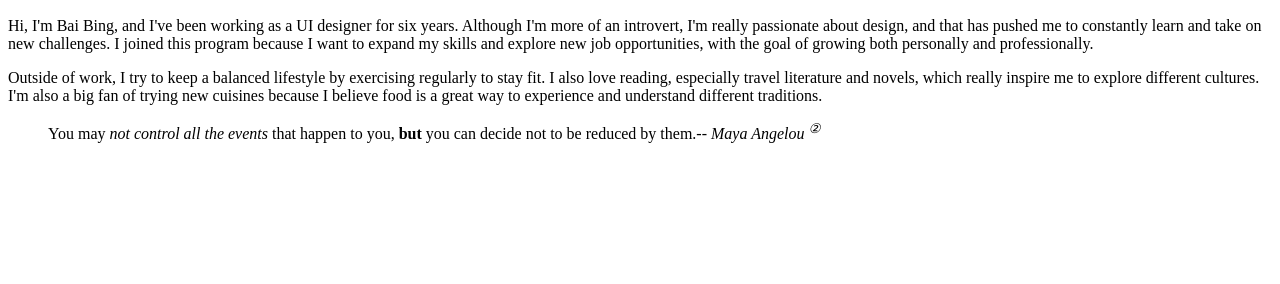
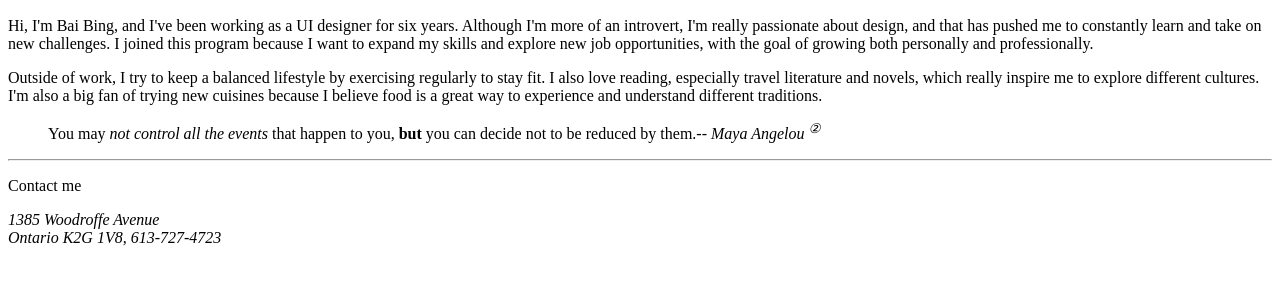
Before and after one commit to bai00038/bai00038.github.io, a plain HTML site: page html-assignment/index.html in a window 1280 px wide. Shown: the part 110-394 px from the top of the page. Drawn offline with Linux system fonts and the light colour scheme.

Commit message:
Add footer information

```diff
--- a/html-assignment/index.html
+++ b/html-assignment/index.html
@@ -23,7 +23,11 @@
     </main>
 
     <footer>
-
+        <hr>
+        <p>Contact me</p>
+        <address>
+            1385 Woodroffe Avenue<br>Ontario K2G 1V8, 613-727-4723
+        </address>
     </footer>
 </body>
 
```
